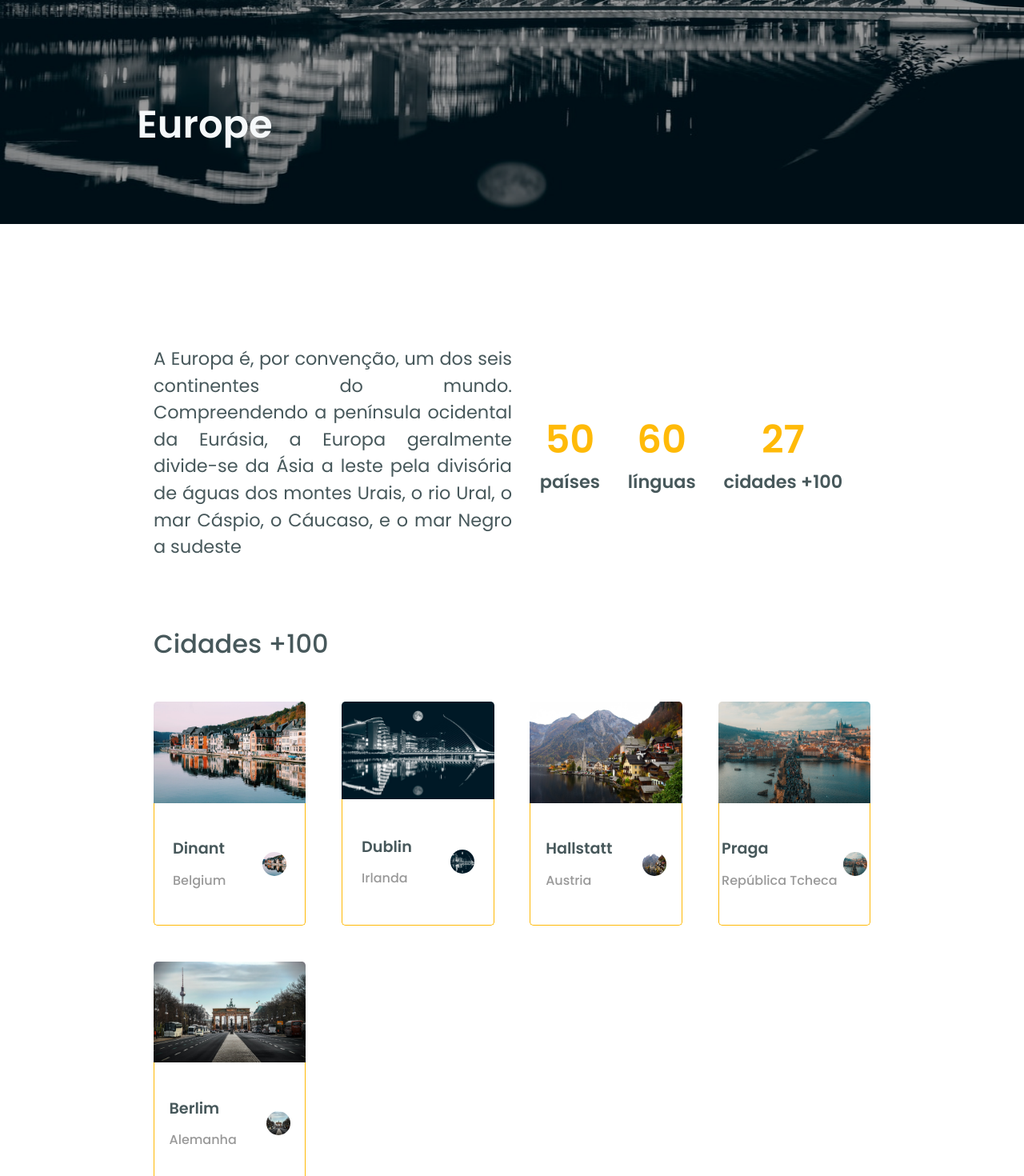
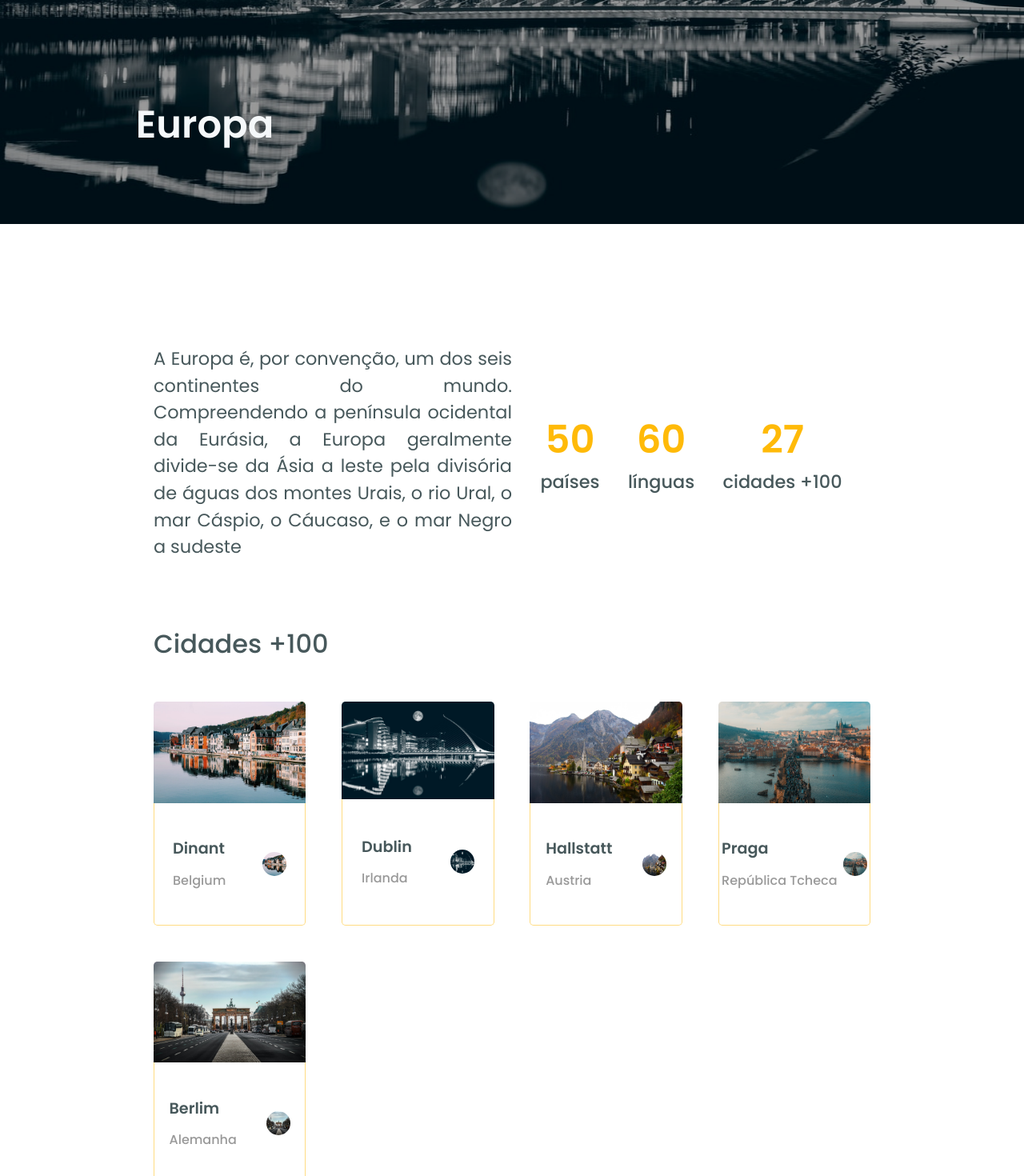
Before and after one commit to Ricnaga/chakra-world-trip, a Next.js app: page /europe in a window 1280 px wide. Shown: the part 360-1830 px from the top of the page at 80% size. Built offline with nearby package versions, Linux system fonts and the light colour scheme.

Commit message:
finish europe pages with reponsiveness

```diff
--- a/src/components/Continents/Banner/index.tsx
+++ b/src/components/Continents/Banner/index.tsx
@@ -1,4 +1,4 @@
-import { Flex, Image, Text } from "@chakra-ui/react";
+import { Flex, Image, Text, useBreakpointValue } from "@chakra-ui/react";
 
 interface BannerProps {
     imgPath: string;
@@ -7,9 +7,12 @@ interface BannerProps {
 }
 
 export default function Banner({ imgPath, imgName, title }: BannerProps) {
+    const isWideScreen = useBreakpointValue({
+        sm: true
+    })
+
     return (
         <>
-
             <Flex flexDir="column">
                 <Image
                     filter="brightness(0.6)"
@@ -17,6 +20,8 @@ export default function Banner({ imgPath, imgName, title }: BannerProps) {
                     src={`${imgPath}/${imgName}.jpg`}
                     alt={imgName}
                 />
+
+                {isWideScreen ?
                     <Text
                         textAlign="center" fontSize="3rem"
                         color="light.Headings and Text" fontWeight="600"
@@ -24,6 +29,15 @@ export default function Banner({ imgPath, imgName, title }: BannerProps) {
                         top="-10rem" right="8em">
                         {title}
                     </Text>
+                    :
+                    <Text
+                        textAlign="center"
+                        fontSize="1.8rem"
+                        color="light.Headings and Text" fontWeight="600"
+                        textTransform="capitalize" pos="relative" bottom="7rem">
+                        {title}
+                    </Text>
+                }
             </Flex>
         </>
     )
--- a/src/components/Continents/Card/index.tsx
+++ b/src/components/Continents/Card/index.tsx
@@ -21,9 +21,10 @@ export default function Card({ imgPath, imgName, city, country }: CardProps) {
                 borderX="1px"
                 borderBottom="1px"
                 borderBottomRadius=".3rem"
-                borderLeftColor="highlight.half"
-                borderRightColor="highlight.half"
-                borderBottomColor="highlight.half"
+                borderColor="highlight.half"
+                _hover={{
+                    borderColor:'highlight.full'
+                }}
                 h="100%">
 
                 <Flex flexDir="column" my="1.2rem">
--- a/src/components/Continents/Countries/index.tsx
+++ b/src/components/Continents/Countries/index.tsx
@@ -1,15 +1,21 @@
 import { Flex, Text } from "@chakra-ui/react";
 
-interface CountriesProps{
-    title:string;
-    content:string;
+interface CountriesProps {
+    title: string;
+    content: string;
 }
 
-export default function Countries({title, content}:CountriesProps) {
+export default function Countries({ title, content }: CountriesProps) {
     return (
         <Flex flexDir="column">
-            <Text textAlign="center" fontWeight="600" fontSize="3rem" color="highlight.full">{title}</Text>
-            <Text fontWeight="600" fontSize="1.4rem" color="dark.Headings and Text">{content}</Text>
+            <Text textAlign={["left","center"]} fontWeight="600"
+                fontSize={["1.4rem","3rem"]} color="highlight.full">
+                {title}
+            </Text>
+            <Text fontWeight={["400","500"]} fontSize={["1.2rem","1.4rem"]}
+                color="dark.Headings and Text">
+                {content}
+            </Text>
         </Flex>
     )
 }
--- a/src/components/Home/Carousel/Slide.tsx
+++ b/src/components/Home/Carousel/Slide.tsx
@@ -19,7 +19,7 @@ export function Slide({ imgPath, imgName, title, children }: SlideProps) {
             <Flex align="center" justify="center" flexDirection="column" pos="absolute" top="0" bottom="0" left="0" right="0">
                 <Link _hover={{ filter: "brightness(0.8)" }} href={imgPath}>
                     <Text textAlign="center" fontSize="2.2rem" color="light.Headings and Text" fontWeight="700" textTransform="capitalize">{title}</Text>
-                    <Text fontSize={["1rem", "1.8rem"]} color="light.info" fontWeight="700">{children}</Text>
+                    <Text textAlign="center" fontSize={["1rem", "1.8rem"]} color="light.info" fontWeight="700">{children}</Text>
                 </Link>
             </Flex>
         </>
--- a/src/pages/europe/index.tsx
+++ b/src/pages/europe/index.tsx
@@ -10,10 +10,11 @@ export default function Europe() {
     return (
         <>
             <Header icon={FiChevronLeft} />
-            <Banner imgPath="europe" imgName="dublin-ireland" title="europe" />
+            <Banner imgPath="europe" imgName="dublin-ireland" title="europa" />
 
-            <Flex w="70vw" mx="auto" my="5rem">
-                <Text textAlign="justify" fontSize="1.4rem" w="36vw" color="dark.Headings and Text">
+            <Flex w={["90vw", "70vw"]} mx="auto" my={["0", "5rem"]} flexDir={['column', 'row']}>
+                <Text textAlign="justify" fontSize={[".9rem", "1.4rem"]}
+                    w={["90vw", "36vw"]} color="dark.Headings and Text">
                     A Europa é, por convenção, um dos seis
                     continentes do mundo. Compreendendo a
                     península ocidental da Eurásia, a Europa
@@ -22,7 +23,7 @@ export default function Europe() {
                     o mar Cáspio, o Cáucaso, e o mar Negro a sudeste
             </Text>
 
-                <Flex align="center" justify="space-evenly" w="36vw" mx="auto">
+                <Flex align="center" justify="space-evenly" w={["90vw", "36vw"]} mx="auto" my="1rem">
                     <Countries title="50" content="países" />
                     <Countries title="60" content="línguas" />
                     <MoreCities />
@@ -30,16 +31,20 @@ export default function Europe() {
 
 
             </Flex>
-            <Flex w="70vw" mx="auto" my="5rem" flexDir="column">
-                <Text fontSize="2rem" fontWeight="500" color="dark.Headings and Text">Cidades +100</Text>
+            <Flex w={["80vw", "70vw"]} mx="auto" my={[0, "5rem"]} flexDir="column">
+                <Text fontSize={["1.4rem","2rem"]} fontWeight="500" color="dark.Headings and Text">Cidades +100</Text>
 
-                <SimpleGrid columns={[1, 4]} columnGap="2.8rem" rowGap="2.8rem" mt="3rem">
+                <SimpleGrid
+                    columns={[1, 4]} columnGap="2.8rem"
+                    rowGap="2.8rem" mt={["1.4rem", "3rem"]}
+                    w={["60vw","70vw"]} mx="auto"
+                >
 
-                    <Card imgPath="europe" imgName="dinant-belgium" city="dinant" country="belgium"/>
-                    <Card imgPath="europe" imgName="dublin-ireland" city="dublin" country="irlanda"/>
-                    <Card imgPath="europe" imgName="hallstatt-town-austria" city="hallstatt" country="austria"/>
-                    <Card imgPath="europe" imgName="prague-czechia" city="praga" country="república tcheca"/>
-                    <Card imgPath="europe" imgName="berlin-germany" city="berlim" country="alemanha"/>
+                    <Card imgPath="europe" imgName="dinant-belgium" city="dinant" country="belgium" />
+                    <Card imgPath="europe" imgName="dublin-ireland" city="dublin" country="irlanda" />
+                    <Card imgPath="europe" imgName="hallstatt-town-austria" city="hallstatt" country="austria" />
+                    <Card imgPath="europe" imgName="prague-czechia" city="praga" country="república tcheca" />
+                    <Card imgPath="europe" imgName="berlin-germany" city="berlim" country="alemanha" />
 
                 </SimpleGrid>
             </Flex>
--- a/styles/theme.ts
+++ b/styles/theme.ts
@@ -12,7 +12,7 @@ export const theme = extendTheme({
         },
         highlight:{
             full:'#FFBA08',
-            half:'#FFBA08'
+            half:'rgb(255, 186, 8, .5)'
         }
     },
     fonts:{
```
Lines whose indentation alone changed are shown as unchanged.
